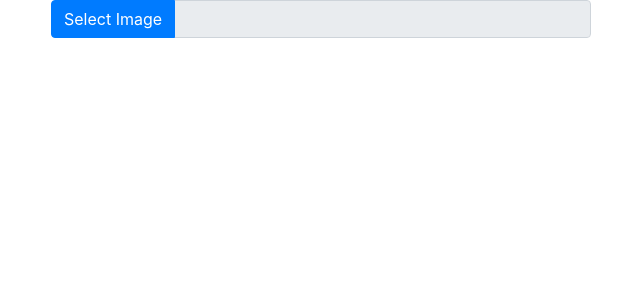
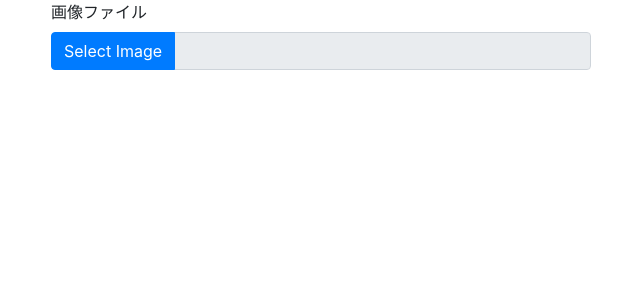
Before and after one commit to noboru1981/watermark-maker, a React (Create React App) app: page / in a window 1280 px wide. Shown: the top 300 px of the page, without its empty margins (604-1244 px from the left). Built offline with nearby package versions, Linux system fonts and the light colour scheme.

Commit message:
label追加

```diff
--- a/src/components/FileSelector.jsx
+++ b/src/components/FileSelector.jsx
@@ -14,7 +14,7 @@ class FileSelector extends Component {
 
         this.state = {
             fileName: ""
-        }
+        };
 
         this.file = React.createRef();
         this.fileName = React.createRef();
@@ -70,19 +70,22 @@ class FileSelector extends Component {
                               ref={this.file}
                               style={{display: "none"}}
                 />
+                <Form.Group controlId="formFileSelect">
+                    <Form.Label>画像ファイル</Form.Label>
                     <InputGroup as={"label"} htmlFor={"fileSelector"} className="mb-3">
                         <InputGroup.Prepend onClick={this.fileSelectHandler}>
-                        <Button id={'selectButton'}
+                            <Button id={"selectButton"}
                                     ref={this.button}>Select Image</Button>
                         </InputGroup.Prepend>
                         <FormControl aria-describedby="basic-addon1"
-                                 id={'filename'}
+                                     id={"filename"}
                                      ref={this.fileName}
                                      readOnly={true}
                                      onClick={this.fileSelectHandler}
                                      value={this.state.fileName}
                         />
                     </InputGroup>
+                </Form.Group>
             </div>
         );
     }
```
Lines whose indentation alone changed are shown as unchanged.
